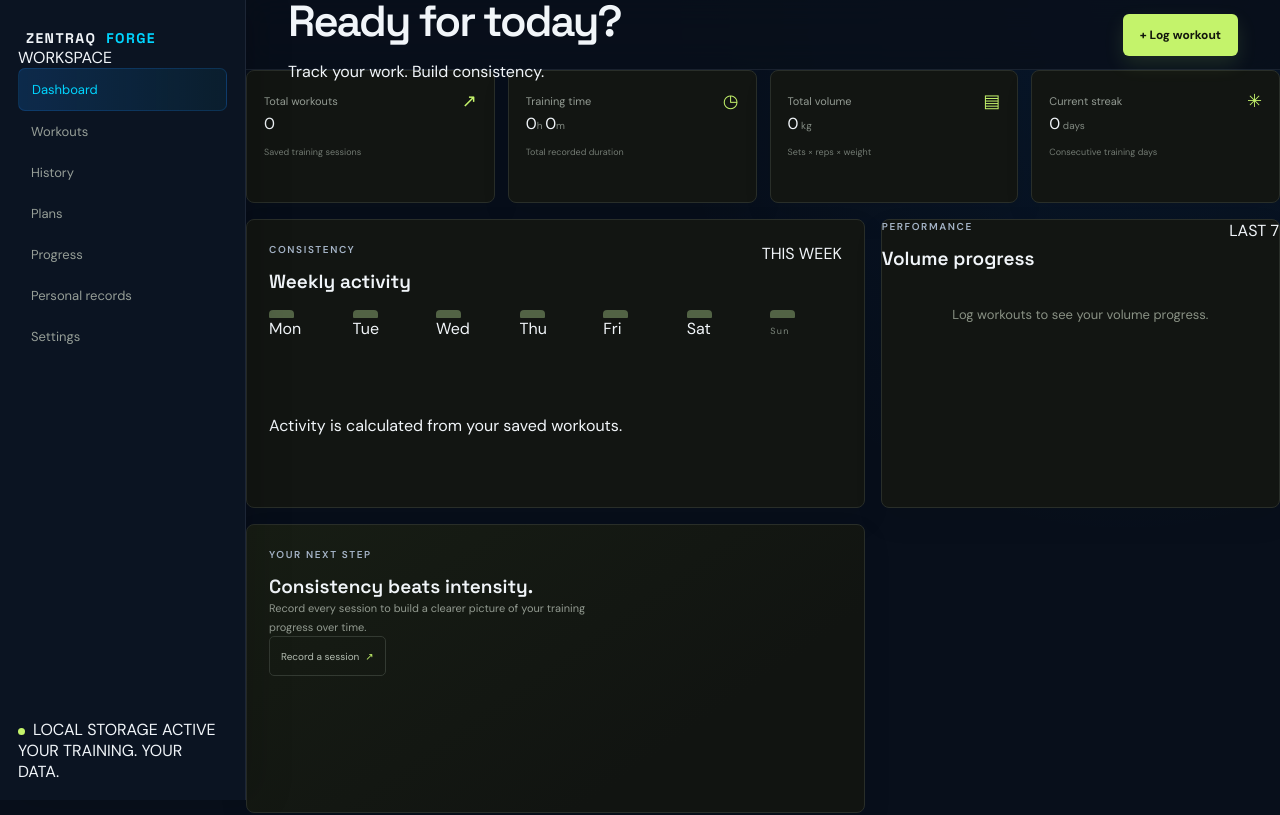
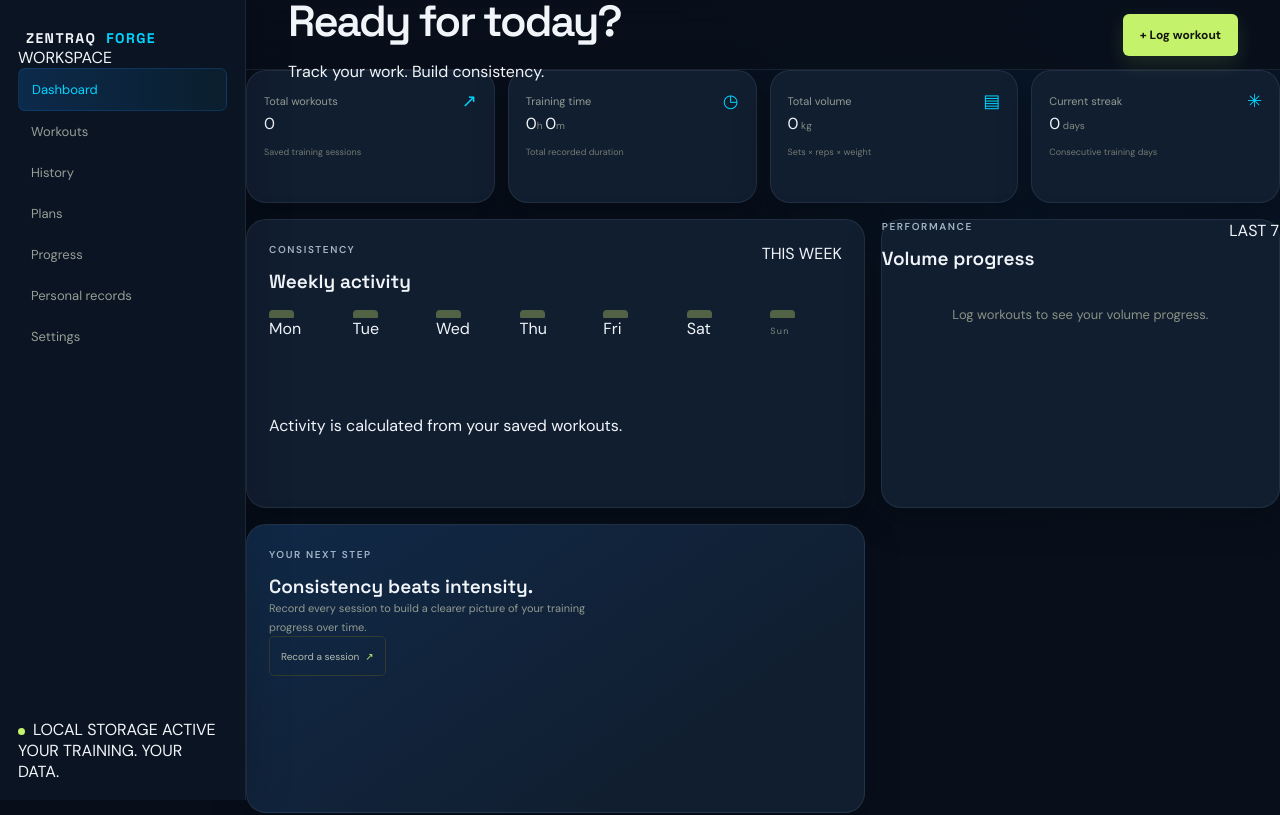
Before and after one commit to dnsh-git/ZenTraq-Forge, a React (Vite) app: page / in a window 1280 px wide. Shown: the top 815 px of the page. Built offline with nearby package versions, Linux system fonts and the light colour scheme.

Commit message:
redesign cards & panels

```diff
--- a/src/App.css
+++ b/src/App.css
@@ -2966,3 +2966,72 @@ h1 > span {
 .panel-kicker {
   color: var(--zf-text-secondary);
 }
+
+/* =========================================
+   LEVEL 2.2 — CARD SYSTEM
+========================================= */
+
+.panel,
+.stat-card,
+.sidebar-plan,
+.exercise-card,
+.workout-modal,
+.logger-modal {
+  background: var(--zf-card);
+  border: 1px solid var(--zf-border);
+  border-radius: var(--zf-radius-lg);
+  box-shadow: var(--zf-shadow);
+  transition:
+    background var(--zf-transition),
+    border-color var(--zf-transition),
+    box-shadow var(--zf-transition);
+}
+
+.stat-card:hover,
+.panel:hover {
+  border-color: rgba(22, 139, 255, 0.3);
+}
+
+.stat-icon,
+.plan-icon {
+  color: var(--zf-cyan);
+}
+
+.highlight-stat {
+  background: linear-gradient(
+    145deg,
+    #142B45,
+    #111E30
+  );
+  border-color: rgba(22, 139, 255, 0.35);
+}
+
+.stat-accent {
+  color: var(--zf-cyan);
+}
+
+.focus-panel {
+  background: linear-gradient(
+    145deg,
+    #102947,
+    #111E30 75%
+  );
+}
+
+.focus-symbol {
+  color: var(--zf-cyan);
+  background: rgba(22, 139, 255, 0.12);
+  border-color: rgba(22, 139, 255, 0.3);
+}
+
+.focus-illustration span {
+  background: rgba(22, 139, 255, 0.09);
+  border-color: rgba(22, 139, 255, 0.2);
+  color: var(--zf-cyan);
+}
+
+.workout-symbol {
+  background: rgba(22, 139, 255, 0.12);
+  border-color: rgba(22, 139, 255, 0.25);
+  color: var(--zf-cyan);
+}
```
